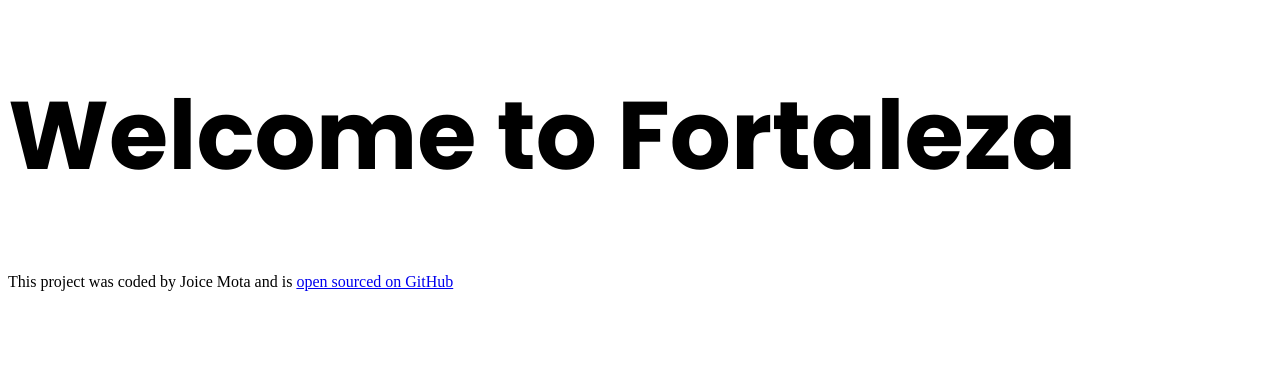
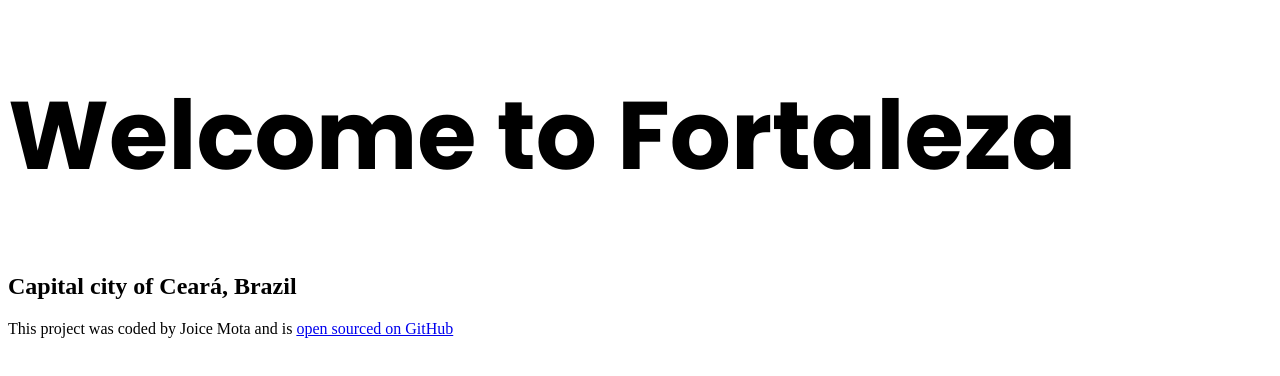
Before and after one commit to Joicemotamoreira/travel-project, a plain HTML site: page index.html in a window 1280 px wide. Drawn offline with Linux system fonts and the light colour scheme.

Commit message:
Added subtitle to the homepage

```diff
--- a/index.html
+++ b/index.html
@@ -14,6 +14,7 @@
   </head>
   <body>
     <h1>Welcome to Fortaleza</h1>
+    <h2>Capital city of Ceará, Brazil</h2>
 
     <footer>
       This project was coded by Joice Mota and is
```
